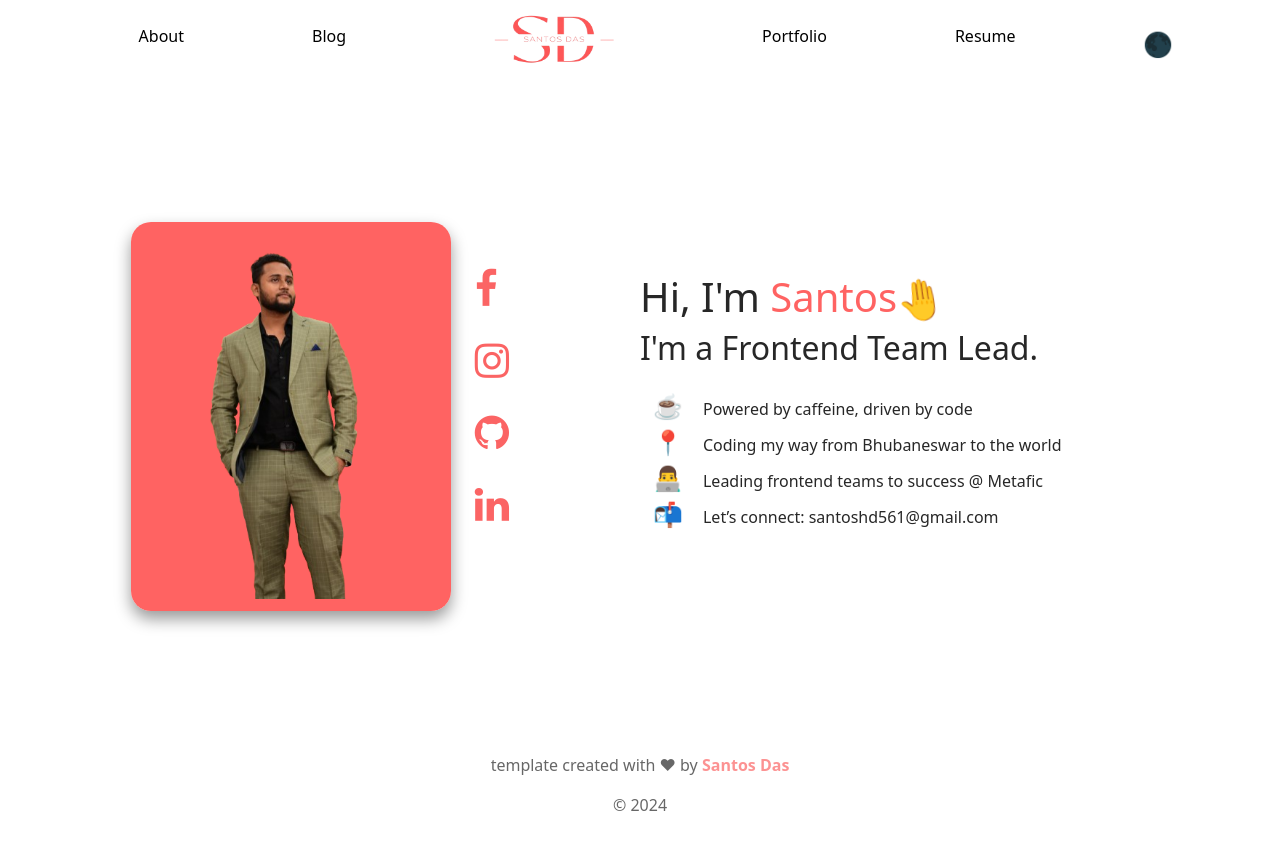
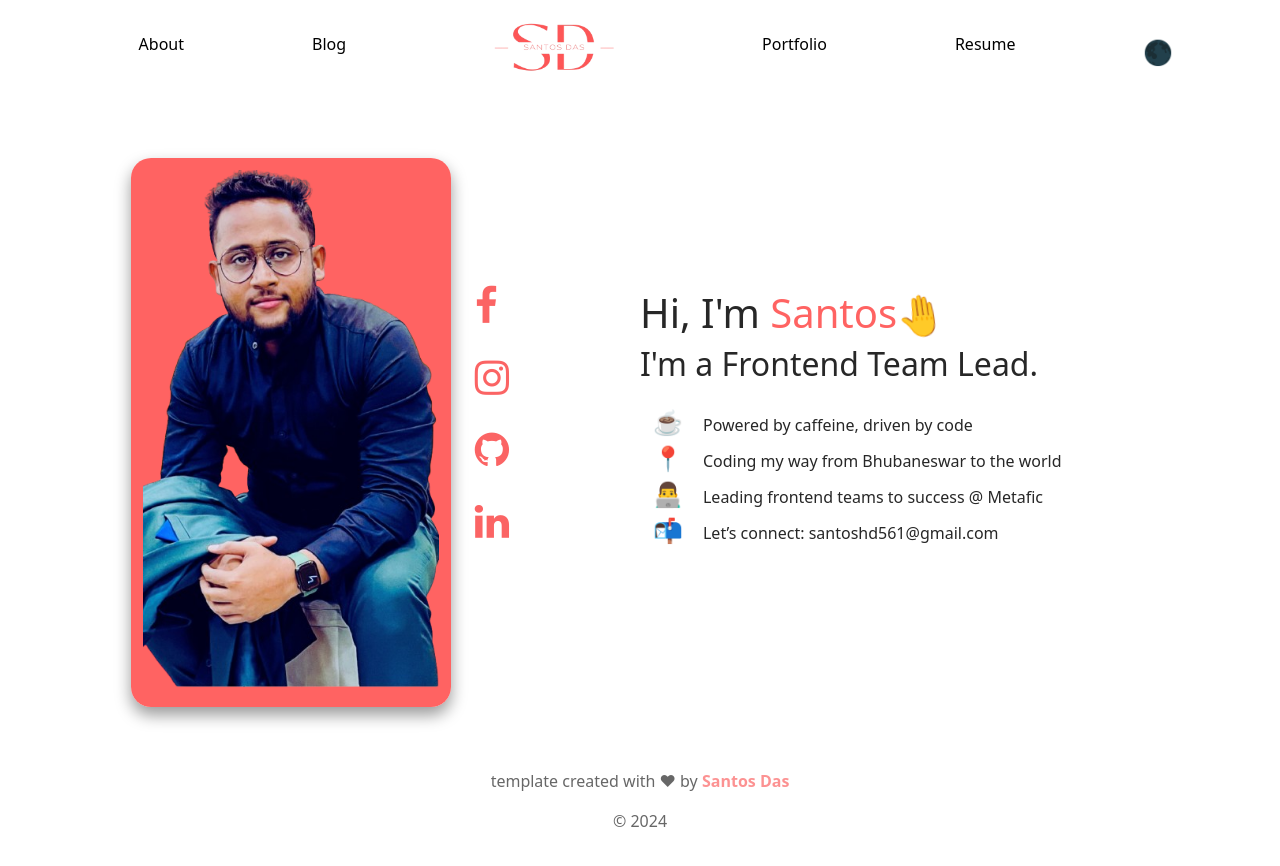
Before and after one commit to caffeineandc0de/my_profile, a React (Create React App) app: page / in a window 1280 px wide. Shown: the top 866 px of the page. Built offline with nearby package versions, Linux system fonts and the light colour scheme.

Commit message:
project link added

```diff
--- a/public/index.html
+++ b/public/index.html
@@ -1,38 +1,45 @@
 <!DOCTYPE html>
 <html lang="en">
+
 <head>
   <meta charset="utf-8" />
-    <link rel="stylesheet" href="https://stackpath.bootstrapcdn.com/font-awesome/4.7.0/css/font-awesome.min.css" media="screen">
+  <link rel="stylesheet" href="https://stackpath.bootstrapcdn.com/font-awesome/4.7.0/css/font-awesome.min.css"
+    media="screen">
   <link rel="icon" href="%PUBLIC_URL%/favicon.png" />
   <meta name="viewport" content="width=device-width, initial-scale=1" />
   <meta name="theme-color" content="#000000" />
 
   <base href="/">
-    <meta
-      name="description"
-      content="developer portfolio"
-    />
+  <meta name="description" content="developer portfolio" />
   <link rel="icon" type="image/x-icon" href="/favicon.ico" />
   <meta name="viewport" content="width=device-width, initial-scale=1.0" />
   <link rel="preconnect" href="https://fonts.googleapis.com">
   <link rel="preconnect" href="https://fonts.gstatic.com" crossorigin>
-    <link href="https://fonts.googleapis.com/css2?family=Heebo:wght@100;200;300;400;500;600;700;800;900&display=swap" rel="stylesheet">
+  <link href="https://fonts.googleapis.com/css2?family=Heebo:wght@100;200;300;400;500;600;700;800;900&display=swap"
+    rel="stylesheet">
 
-    <meta name="description" content="Santos Das. Software Engineer. I am a software engineer with expertise in full-stack web development. I have experience in building scalable, secure and reliable web applications using various frameworks and technologies." />
-    <meta name="keywords" content="Santos Das,Santos das,Santosh Das,Santos, das, Das, Santos Das, Santos Das's personal website, Santos Das's website, Santos Das's portfolio, Santos Das's blog, Santos Das's projects, Santos Das's resume, Santos Das's contact, Santos Das's about, Santos Das's home, Santos Das's homepage, Santos Das's personal, Santos Das's personal website, Santos Das's personal site, Santos Das's personal blog, Santos Das's personal projects, Santos Das's personal resume, Santos Das's personal contact, Santos Das's personal about, Santos Das's personal home, Santos Das's personal homepage, Santos Das's personal personal, Santos Das's personal personal website, Santos Das's personal personal site, Santos Das's personal personal blog, Santos Das's personal personal projects, Santos Das's personal personal resume, Santos Das's personal personal contact, Santos Das's personal personal about, Santos Das's personal personal home, Santos Das's personal personal homepage" />
+  <meta name="description"
+    content="Santos Das. Software Engineer. I am a software engineer with expertise in full-stack web development. I have experience in building scalable, secure and reliable web applications using various frameworks and technologies." />
+  <meta name="keywords"
+    content="Santos Das,Santos das,Santosh Das,Santos, das, Das, Santos Das, Santos Das's personal website, Santos Das's website, Santos Das's portfolio, Santos Das's blog, Santos Das's projects, Santos Das's resume, Santos Das's contact, Santos Das's about, Santos Das's home, Santos Das's homepage, Santos Das's personal, Santos Das's personal website, Santos Das's personal site, Santos Das's personal blog, Santos Das's personal projects, Santos Das's personal resume, Santos Das's personal contact, Santos Das's personal about, Santos Das's personal home, Santos Das's personal homepage, Santos Das's personal personal, Santos Das's personal personal website, Santos Das's personal personal site, Santos Das's personal personal blog, Santos Das's personal personal projects, Santos Das's personal personal resume, Santos Das's personal personal contact, Santos Das's personal personal about, Santos Das's personal personal home, Santos Das's personal personal homepage" />
   <meta name="author" content="Santos Das">
-    <meta name="keywords" content="santos  das, santos das, portfolio, software engineer, full-stack web developer, web developer, web development, software developer, software development, html, css, javascript, typescript, reactjs, expressjs, nodejs, nextjs, mongodb, postgresql, porfolio, personal porfolio, personal website, web developer portfolio, web developer website, web developer porfolio website, web developer personal website, web developer personal porfolio" />
+  <meta name="keywords"
+    content="santos  das, santos das, portfolio, software engineer, full-stack web developer, web developer, web development, software developer, software development, html, css, javascript, typescript, reactjs, expressjs, nodejs, nextjs, mongodb, postgresql, porfolio, personal porfolio, personal website, web developer portfolio, web developer website, web developer porfolio website, web developer personal website, web developer personal porfolio" />
 
   <link rel="canonical" href="https://santosdas.me/">
 
   <!-- Google tag (gtag.js) -->
   <script async src="https://www.googletagmanager.com/gtag/js?id=G-BNTTBGHXSC"></script>
+  <!-- Google tag (gtag.js) -->
+  <script async src="https://www.googletagmanager.com/gtag/js?id=G-REHYL8BCTH"></script>
+  <!-- Google tag (gtag.js) -->
+  <script async src="https://www.googletagmanager.com/gtag/js?id=G-NB05YB2LS4"></script>
   <script>
     window.dataLayer = window.dataLayer || [];
-      function gtag(){dataLayer.push(arguments);}
+    function gtag() { dataLayer.push(arguments); }
     gtag('js', new Date());
 
-      gtag('config', 'G-BNTTBGHXSC');
+    gtag('config', 'G-NB05YB2LS4');
   </script>
   <script type="application/ld+json">
       {
@@ -52,10 +59,13 @@
         "jobTitle": "Team Lead"
       }
     </script>
+
   <title>Santosh Das - Frontend Team Lead</title>
 </head>
+
 <body>
   <noscript>You need to enable JavaScript to run this app.</noscript>
   <div id="root"></div>
 </body>
+
 </html>
--- a/src/components/Navbar.js
+++ b/src/components/Navbar.js
@@ -56,21 +56,12 @@ export default function Navbar({ darkMode, handleClick, active, setActive }) {
                 {links.map((link, index) => (
                     <Box key={index} component={'li'} className={(link.active === active && !link.type) && Style.active}
                         sx={{ borderImageSource: info.gradient }}>
-                        <Link to={singlePage ? `#${link.to}` : `/${link.to}`}
-                            scroll={el => scrollWidthOffset(el)}
-                            smooth
-                            onClick={() => setActive(link.active)} className={Style.link}>
+                        <Link to={singlePage ? `#${link.to}` : `/${link.to}`} scroll={el => scrollWidthOffset(el)} smooth onClick={() => setActive(link.active)} className={`${Style.link}`}>
                             {!link.type ? (
-                                <p style={{ padding: '0.5rem 0', textTransform: "capitalize" }}>{link.name}</p>
+                                <p className={Style.link}>{link.name}</p>
                             ) : (
-                                <h1 style={{ textTransform: "capitalize" }}>
-
-                                    <img src={darkMode ? SD : SDB} alt="logo" style={{
-                                        height: '5rem',
-                                        width: '10rem',
-                                        borderRadius: '50%',
-                                        objectFit: 'cover'
-                                    }} />
+                                <h1 className={Style.link}>
+                                    <img src={darkMode ? SD : SDB} alt="logo" className={Style.logo} />
                                 </h1>
                             )}
                         </Link>
--- a/src/components/Navbar.module.scss
+++ b/src/components/Navbar.module.scss
@@ -38,3 +38,25 @@ li {
     color: #fb6464; // Change color when the link is activated or focused
   }
 }
+
+@media (max-width: 768px) {
+  img {
+      width: 5rem;
+      height: 5rem;
+  }
+}
+img {
+  max-width: 100%;
+  height: auto;
+}
+.link {
+  padding: 0.5rem 0;
+  text-transform: capitalize;
+}
+
+.logo {
+  height: 5rem;
+  width: 10rem;
+  border-radius: 50%;
+  object-fit: cover;
+}
```
Also changed, not shown: src/img/self.png, 1 other file (tests, documents, lock files or other folders). Lines whose indentation alone changed are shown as unchanged.
